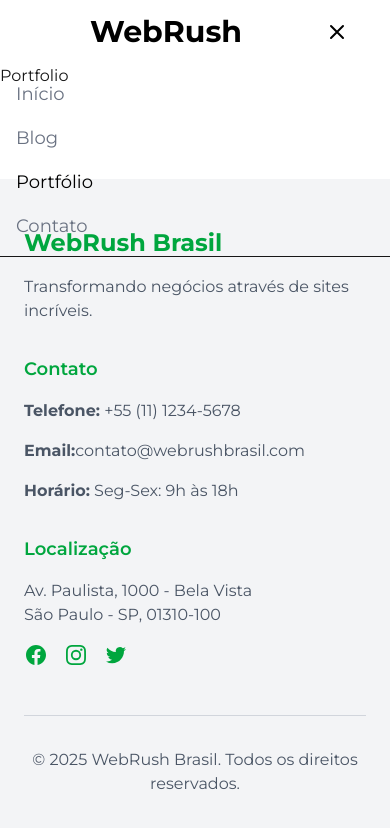
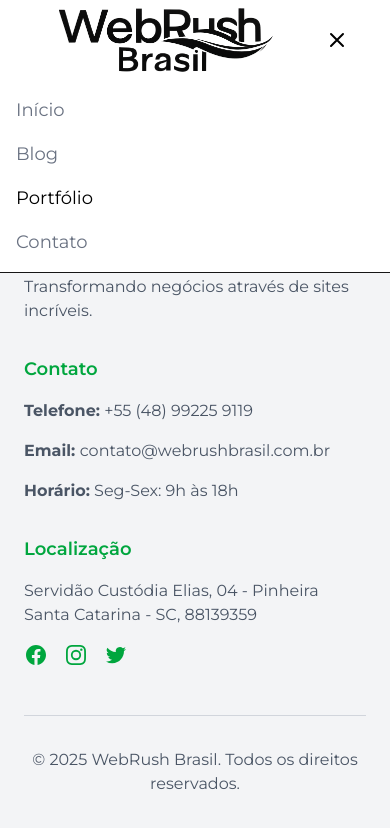
Before and after one commit to ivaniraldi/WebRush-Brasil, a React (Vite) app in the folder frontend/: page /portfolio in a window 390 px wide. Both pictures are taken after a click on the button 337 px from the left and 32 px from the top of the page. Shown: the top 828 px of the page. Built offline with nearby package versions, Linux system fonts and the light colour scheme; no server answers.

Commit message:
Responsive home bugs

```diff
--- a/frontend/src/components/Footer.jsx
+++ b/frontend/src/components/Footer.jsx
@@ -36,12 +36,12 @@
           <address className="space-y-4 not-italic">
             <h4 className="text-lg font-semibold text-green-600">Contato</h4>
             <p className="text-gray-600">
-              <strong>Telefone:</strong> <span itemProp="telephone">+55 (11) 1234-5678</span>
+              <strong>Telefone:</strong> <span itemProp="telephone">+55 (48) 99225 9119</span>
             </p>
             <p className="text-gray-600">
-              <strong>Email:</strong>
+              <strong>Email: </strong>
               <a href="mailto:contato@webrushbrasil.com" itemProp="email" className="hover:underline">
-                contato@webrushbrasil.com
+                contato@webrushbrasil.com.br
               </a>
             </p>
             <p className="text-gray-600">
@@ -53,8 +53,8 @@
           <div className="space-y-4">
             <h4 className="text-lg font-semibold text-green-600">Localização</h4>
             <address className="text-gray-600 not-italic">
-              Av. Paulista, 1000 - Bela Vista<br />
-              São Paulo - SP, 01310-100
+            Servidão Custódia Elias, 04 - Pinheira<br />
+            Santa Catarina - SC, 88139359
             </address>
             <div className="flex space-x-4 mt-4">
               <a
--- a/frontend/src/components/Navbar.jsx
+++ b/frontend/src/components/Navbar.jsx
@@ -1,6 +1,7 @@
 import { useState } from 'react';
 import { Link, NavLink } from 'react-router-dom';
 import { motion } from 'framer-motion';
+import logo from '../assets/logo.png';
 
 function Navbar() {
   const [isOpen, setIsOpen] = useState(false);
@@ -22,7 +23,7 @@
       <div className="flex-1 flex justify-center">
         <Link to="/" className="text-3xl font-bold text-black hover:text-black">
           <motion.span initial={{ scale: 1 }} whileHover={{ scale: 1.1 }} transition={{ type: 'spring', stiffness: 300 }}>
-            WebRush
+            <img src={logo} alt="Logo da WebRush Brasil" className="h-16" />
           </motion.span>
         </Link>
       </div>
@@ -44,7 +45,7 @@
 
       {/* Menú móvil */}
       {isOpen && (
-        <motion.div className="absolute top-full left-0 w-full border-b border-base lg:hidden" initial="hidden" animate="visible" variants={menuVariants}>
+        <motion.div className="absolute bg-white top-full left-0 w-full border-b border-base lg:hidden" initial="hidden" animate="visible" variants={menuVariants}>
           <ul className="menu menu-vertical px-4 py-2">
             <NavLink to="/" className={({ isActive }) => `text-lg py-2 ${isActive ? 'text-black': "text-gray-500"} hover:text-black`} onClick={() => setIsOpen(false)}>Início</NavLink>
             <NavLink to="/blog" className={({ isActive }) => `text-lg py-2 ${isActive ? 'text-black': "text-gray-500"} hover:text-black`} onClick={() => setIsOpen(false)}>Blog</NavLink>
--- a/frontend/src/pages/Home.jsx
+++ b/frontend/src/pages/Home.jsx
@@ -604,7 +604,7 @@
   };
 
   return (
-    <main className="min-h-screen bg-white">
+    <main className="min-h-screen bg-white overflow-x-hidden">
       <SEO />
       <HeroSection />
       <PassionPurposeSection />
```
Also changed, not shown: frontend/src/assets/logo.png (added).
